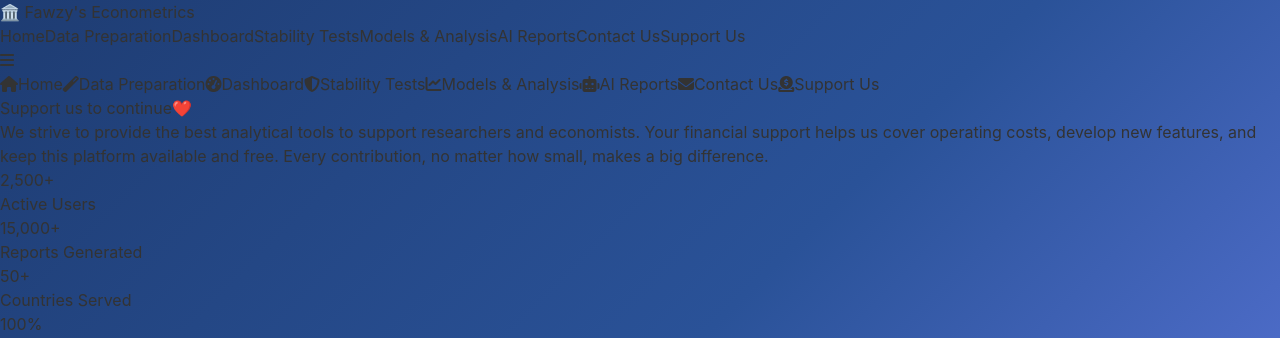
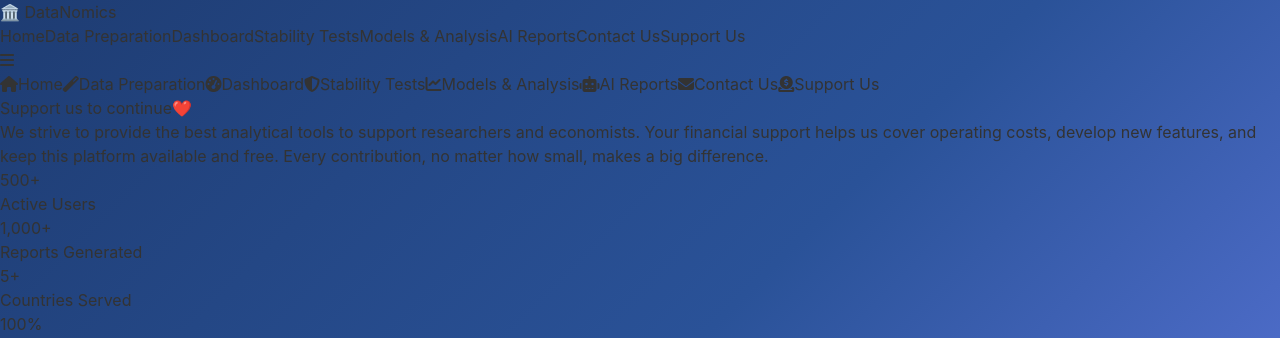
Before and after one commit to ahmedtarek52/econo-vision, a React (Vite) app: page /support-us in a window 1280 px wide. Shown: the top 338 px of the page. Built offline with nearby package versions, Linux system fonts and the light colour scheme; no server answers.

Commit message:
update design

```diff
--- a/src/components/Navbar.jsx
+++ b/src/components/Navbar.jsx
@@ -31,7 +31,7 @@
             {/* Logo */}
             <div className="flex items-center">
               <h1 className="text-2xl font-bold text-white">
-                🏛️ Fawzy's Econometrics
+                🏛️ DataNomics
               </h1>
             </div>
 
--- a/src/pages/Home.jsx
+++ b/src/pages/Home.jsx
@@ -118,7 +118,7 @@
         <div className="absolute inset-0 bg-gradient-to-br from-white/5 to-transparent"></div>
         <div className="relative z-10">
           <h1 className="text-5xl font-bold text-white mb-4 bg-gradient-to-r from-white to-blue-100 bg-clip-text text-transparent">
-            🏛️ Fawzy's Econometrics Platform
+            🏛️ DataNomics
           </h1>
         </div>
       </div>
@@ -170,6 +170,8 @@
                 <div className="text-8xl mb-6 text-indigo-500">📊</div>
                 <h4 className="text-2xl font-semibold mb-4">Drag & Drop Your File Here</h4>
                 <p className="text-lg text-gray-600">Supported formats: CSV, Excel (.xlsx, .xls), JSON</p>
+                <p className="text-muted">Please make sure your data file name is written in English. 💡</p>
+
               </div>
 
               <input
--- a/src/pages/ModelsAnalysis.jsx
+++ b/src/pages/ModelsAnalysis.jsx
@@ -140,7 +140,11 @@
         </div>
 
         <div className="text-center mb-8">
-            <button onClick={runAnalysis} disabled={isLoading} className="bg-gradient-to-r from-green-500 to-emerald-600 text-white text-lg font-bold py-4 px-12 rounded-xl hover:from-green-600 disabled:opacity-50">
+            <button onClick={runAnalysis} disabled={isLoading} className="bg-gradient-to-r from-green-500 to-emerald-600
+    text-white text-lg font-bold py-4 px-12 rounded-xl
+    shadow-md transition-all duration-300
+    hover:from-green-600 hover:to-emerald-700 hover:shadow-xl hover:scale-105
+    disabled:opacity-50 disabled:hover:scale-100 disabled:hover:shadow-md">
                 {isLoading ? 'Running...' : 'Run Analysis'}
             </button>
         </div>
--- a/src/pages/SupportUs.jsx
+++ b/src/pages/SupportUs.jsx
@@ -43,15 +43,15 @@
         {/* Impact Statistics */}
         <div className="grid grid-cols-1 md:grid-cols-4 gap-6 mb-12">
           <div className="bg-gradient-to-r from-blue-500 to-blue-600 text-white p-6 rounded-2xl text-center shadow-lg transform hover:-translate-y-1 transition-all">
-            <div className="text-3xl font-bold mb-2">2,500+</div>
+            <div className="text-3xl font-bold mb-2">500+</div>
             <div className="text-blue-100">Active Users</div>
           </div>
           <div className="bg-gradient-to-r from-green-500 to-green-600 text-white p-6 rounded-2xl text-center shadow-lg transform hover:-translate-y-1 transition-all">
-            <div className="text-3xl font-bold mb-2">15,000+</div>
+            <div className="text-3xl font-bold mb-2">1,000+</div>
             <div className="text-green-100">Reports Generated</div>
           </div>
           <div className="bg-gradient-to-r from-purple-500 to-purple-600 text-white p-6 rounded-2xl text-center shadow-lg transform hover:-translate-y-1 transition-all">
-            <div className="text-3xl font-bold mb-2">50+</div>
+            <div className="text-3xl font-bold mb-2">5+</div>
             <div className="text-purple-100">Countries Served</div>
           </div>
           <div className="bg-gradient-to-r from-orange-500 to-orange-600 text-white p-6 rounded-2xl text-center shadow-lg transform hover:-translate-y-1 transition-all">
```
Also changed, not shown: src/assets/logo.png (added).
